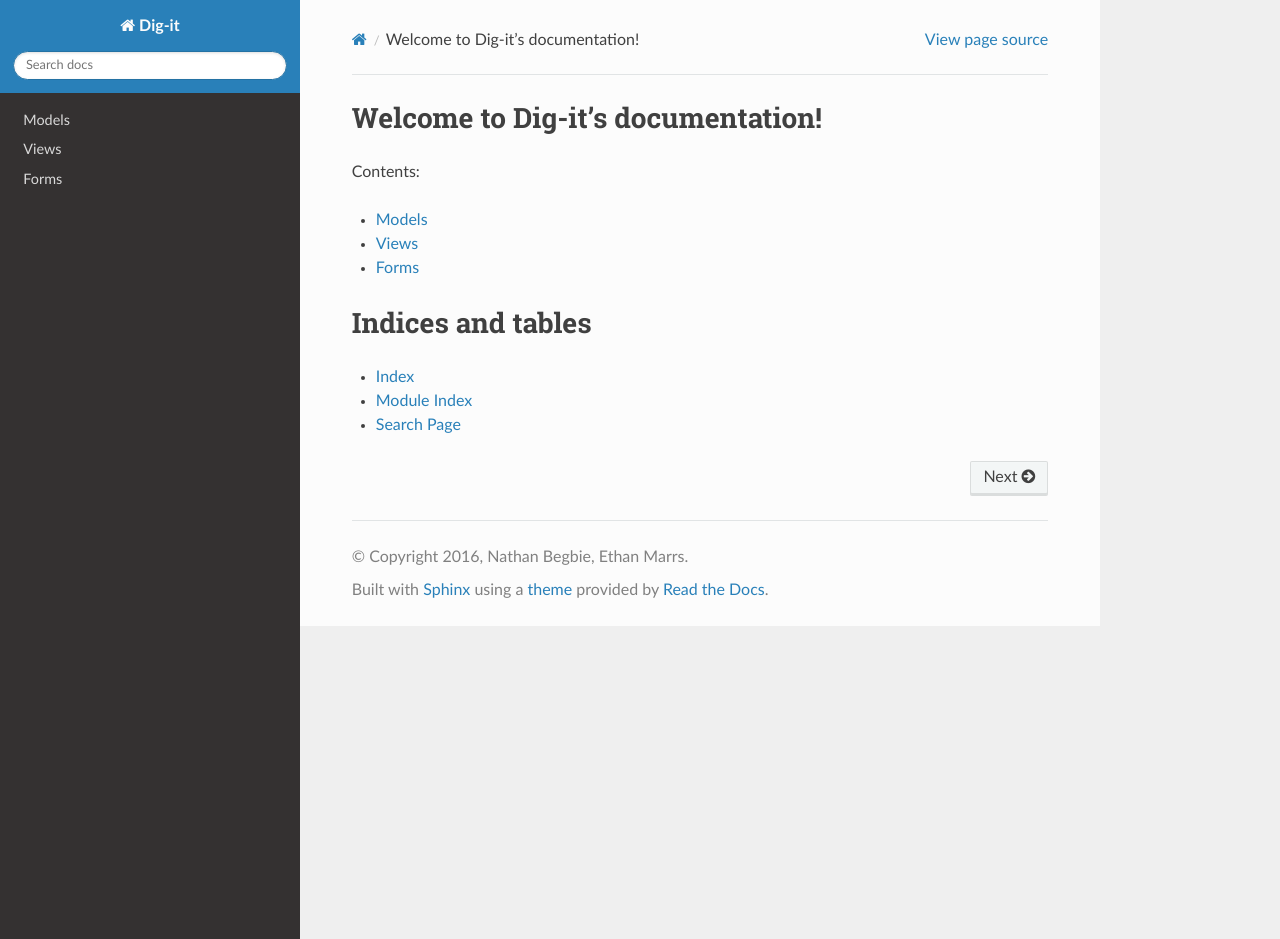
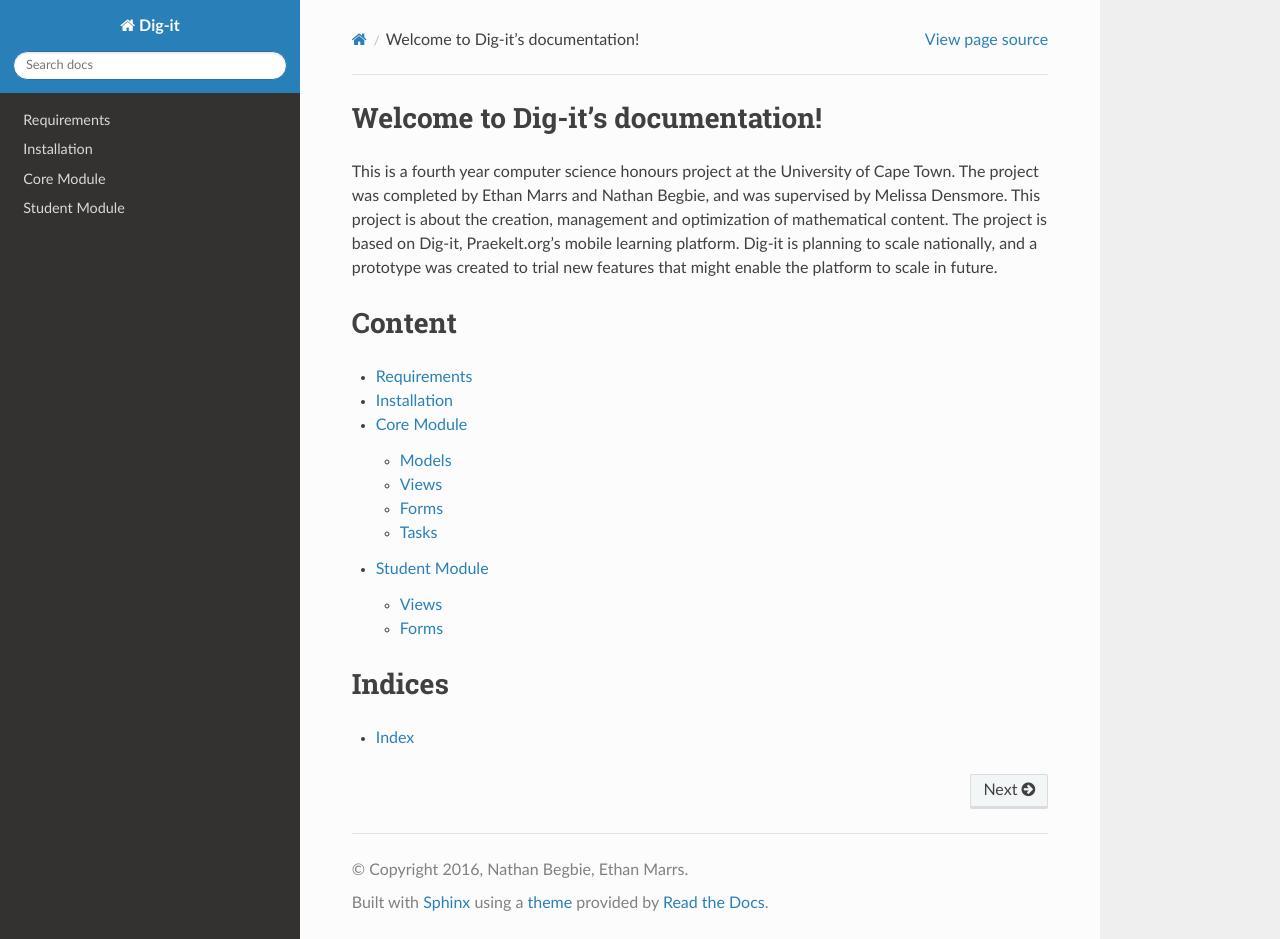
Before and after one commit to EthanMarrs/digit2, a Sphinx documentation site: the page built from docs/source/index.rst, in a window 1280 px wide and 939 px high. Built offline with Sphinx 7.4.7 and the Read the Docs theme 2.0.0, drawn with Linux system fonts in a browser that asks for light colours; the version number could not be read and is left out.

```diff
--- /dev/null
+++ b/docs/source/core/tasks.rst
@@ -0,0 +1,4 @@
+Tasks
+=====
+.. automodule:: core.tasks
+    :members:
--- a/docs/source/index.rst
+++ b/docs/source/index.rst
@@ -1,25 +1,21 @@
-.. Dig-it documentation master file, created by
-   sphinx-quickstart on Wed Aug 17 13:36:59 2016.
-   You can adapt this file completely to your liking, but it should at least
-   contain the root `toctree` directive.
-
 Welcome to Dig-it's documentation!
 ==================================
 
-Contents:
+This is a fourth year computer science honours project at the University of Cape Town. The project was completed by Ethan Marrs and Nathan Begbie, and was supervised by Melissa Densmore. This project is about the creation, management and optimization of mathematical content. The project is based on Dig-it, Praekelt.org’s mobile learning platform. Dig-it is planning to scale nationally, and a prototype was created to trial new features that might enable the platform to scale in future.
+
+Content
+=======
 
 .. toctree::
    :maxdepth: 2
 
-   models
-   views
-   forms
+   requirements
+   installation
+   core
+   student
 
 
-
-Indices and tables
-==================
+Indices
+=======
 
 * :ref:`genindex`
-* :ref:`modindex`
-* :ref:`search`
--- /dev/null
+++ b/docs/source/installation.rst
@@ -0,0 +1,2 @@
+Installation
+============
--- /dev/null
+++ b/docs/source/student/forms.rst
@@ -0,0 +1,4 @@
+Forms
+=====
+.. automodule:: student.forms
+    :members:
--- /dev/null
+++ b/docs/source/student/views.rst
@@ -0,0 +1,4 @@
+Views
+=====
+.. automodule:: student.views
+    :members:
--- a/setup.cfg
+++ b/setup.cfg
@@ -1,4 +1,4 @@
 [pytest]
-addopts = --verbose --ignore=ve core/apps.py student/tests --ds=digit.settings --cov core --nomigrations core
+addopts = --verbose --ignore=ve core/apps.py student/apps.py student/tests --ds=digit.settings --cov core --nomigrations core
 [flake8]
 exclude = */migrations/*
```
Also changed, not shown: docs/source/core.rst (added, +11 -0 lines), docs/source/requirements.rst (added, +7 -0 lines), docs/source/student.rst (added, +9 -0 lines), docs/source/core/forms.rst (renamed from docs/source/forms.rst), docs/source/core/models.rst (renamed from docs/source/models.rst), docs/source/core/views.rst (renamed from docs/source/views.rst), 2 other files.
